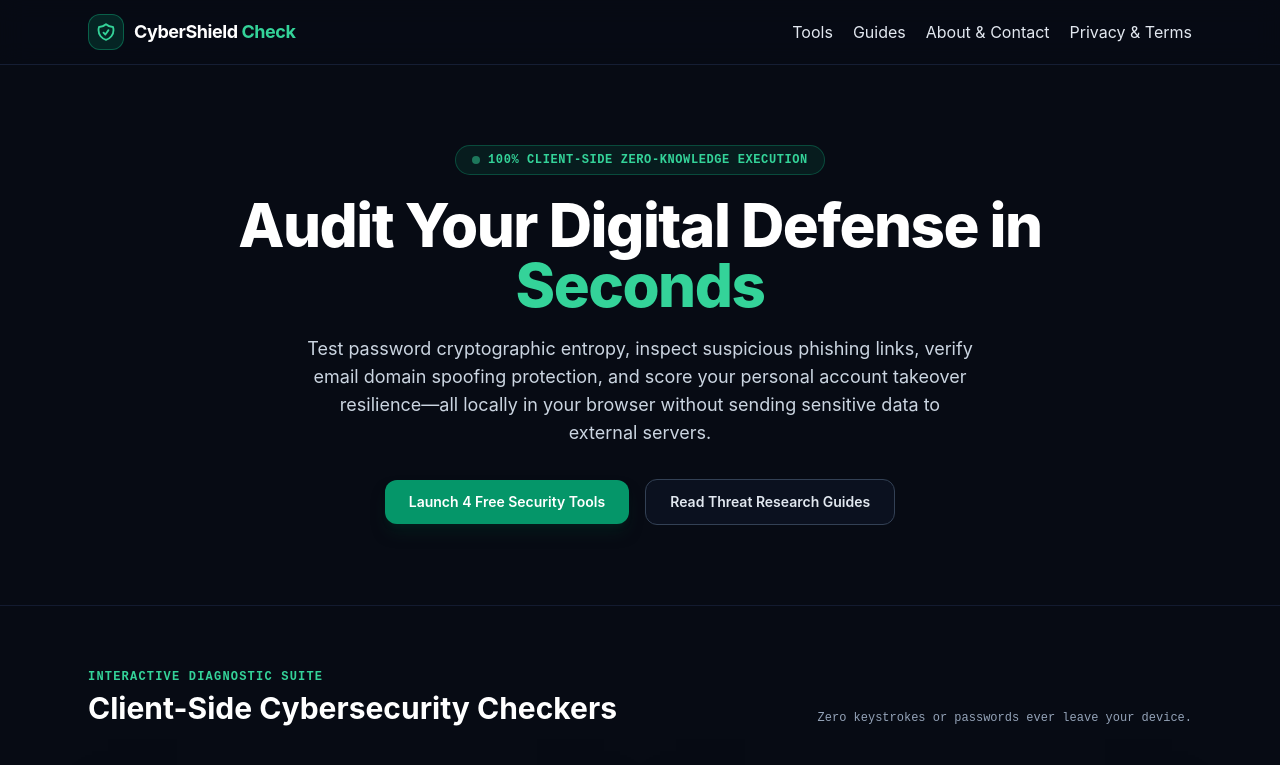
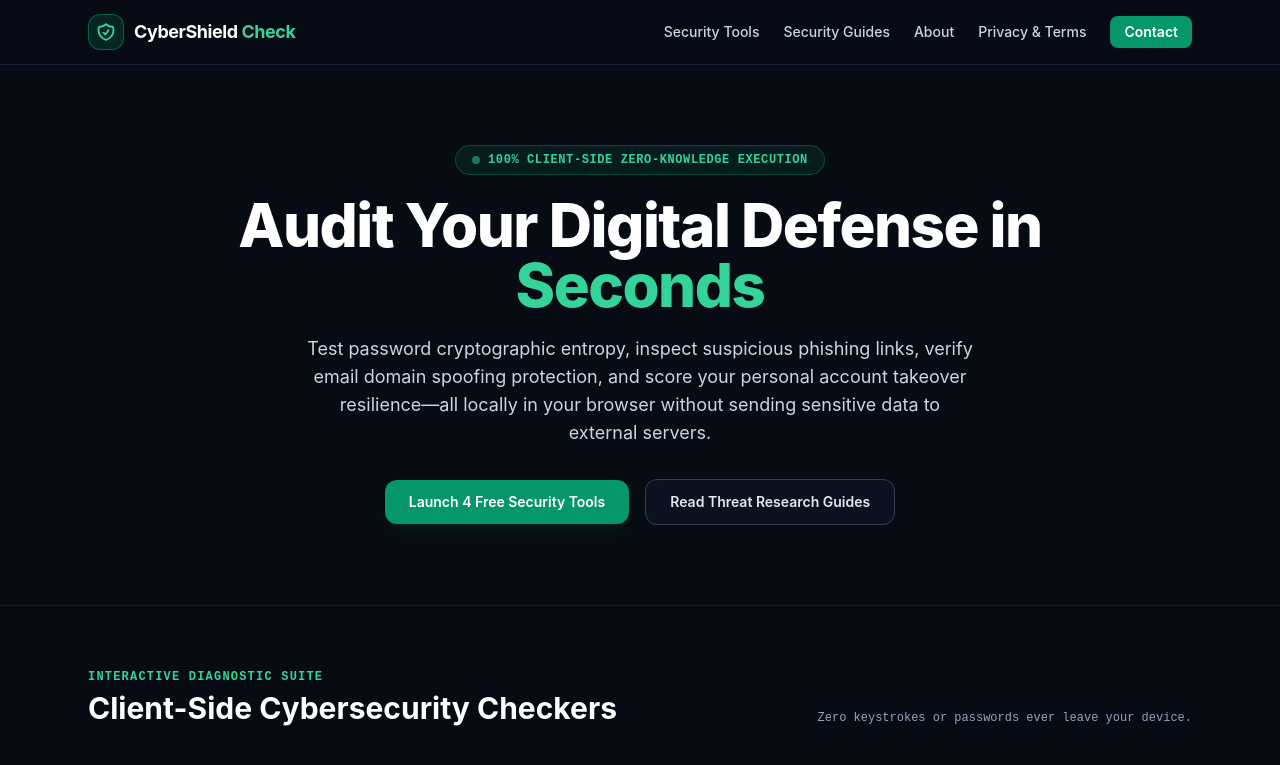
Before and after one commit to woshinton6k/CyberShield-Check, a plain HTML site: page index.html in a window 1280 px wide. Shown: the top 765 px of the page. Drawn offline with nearby package versions, Linux system fonts and the light colour scheme.

Commit message:
Update index.html

```diff
--- a/index.html
+++ b/index.html
@@ -80,12 +80,13 @@
         <span>CyberShield <span class="text-emerald-400">Check</span></span>
       </a>
 
-      <div class="flex flex-wrap items-center gap-5">
-        <a href="#tools" class="hover:text-emerald-400">Tools</a>
-        <a href="/guides.html" class="hover:text-emerald-400">Guides</a>
-        <a href="/about.html" class="hover:text-emerald-400">About &amp; Contact</a>
-        <a href="/privacy.html" class="hover:text-emerald-400">Privacy &amp; Terms</a>
-      </div>
+      <nav class="hidden md:flex items-center gap-6 text-sm font-medium text-slate-300">
+        <a href="#tools" class="hover:text-emerald-400 transition">Security Tools</a>
+        <a href="/guides.html" class="hover:text-emerald-400 transition">Security Guides</a>
+        <a href="/about.html" class="hover:text-emerald-400 transition">About</a>
+        <a href="/privacy.html" class="hover:text-emerald-400 transition">Privacy &amp; Terms</a>
+        <a href="/about.html" class="rounded-lg bg-emerald-600 px-3.5 py-1.5 text-white font-semibold hover:bg-emerald-500 transition">Contact</a>
+      </nav>
 
       <!-- Mobile Menu Button -->
       <button id="mobileMenuBtn" class="md:hidden rounded-lg border border-slate-800 p-2 text-slate-300 hover:text-white" aria-label="Open Navigation Menu">
```
